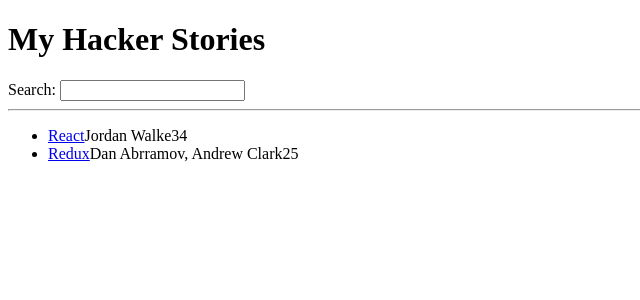
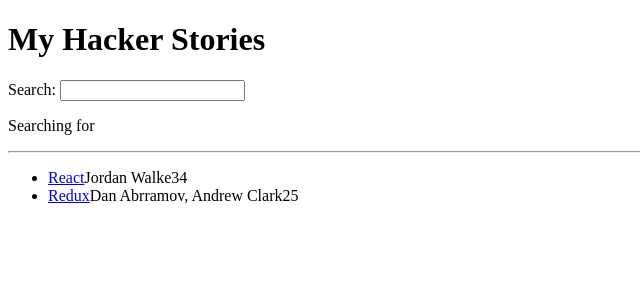
Before and after one commit to Christian-Hermann/road-to-react-exercises, a React (Vite) app in the folder hacker-stories/: page / in a window 1280 px wide. Shown: the top 300 px of the page, without its empty margins (0-640 px from the left). Built offline with nearby package versions, Linux system fonts and the light colour scheme.

Commit message:
React State

```diff
--- a/hacker-stories/src/App.jsx
+++ b/hacker-stories/src/App.jsx
@@ -1,4 +1,7 @@
+import * as React from "react";
+
 const App = () => {
+  console.log("App renders");
   const stories = [
     {
       title: "React",
@@ -32,17 +35,21 @@
 };
 
 const Search = () => {
+  console.log("Search renders");
+  const [searchTerm, setSearchTerm] = React.useState("");
+
   const handleChange = (event) => {
-    // synthetic event
-    console.log(event);
-    // value of target (here:input HTML element)
-    console.log(event.target.value);
+    setSearchTerm(event.target.value);
   };
 
   return (
     <div>
       <label htmlFor="search">Search: </label>
       <input id="search" type="text" onChange={handleChange} />
+
+      <p>
+        Searching for <strong>{searchTerm}</strong>
+      </p>
     </div>
   );
 };
```
